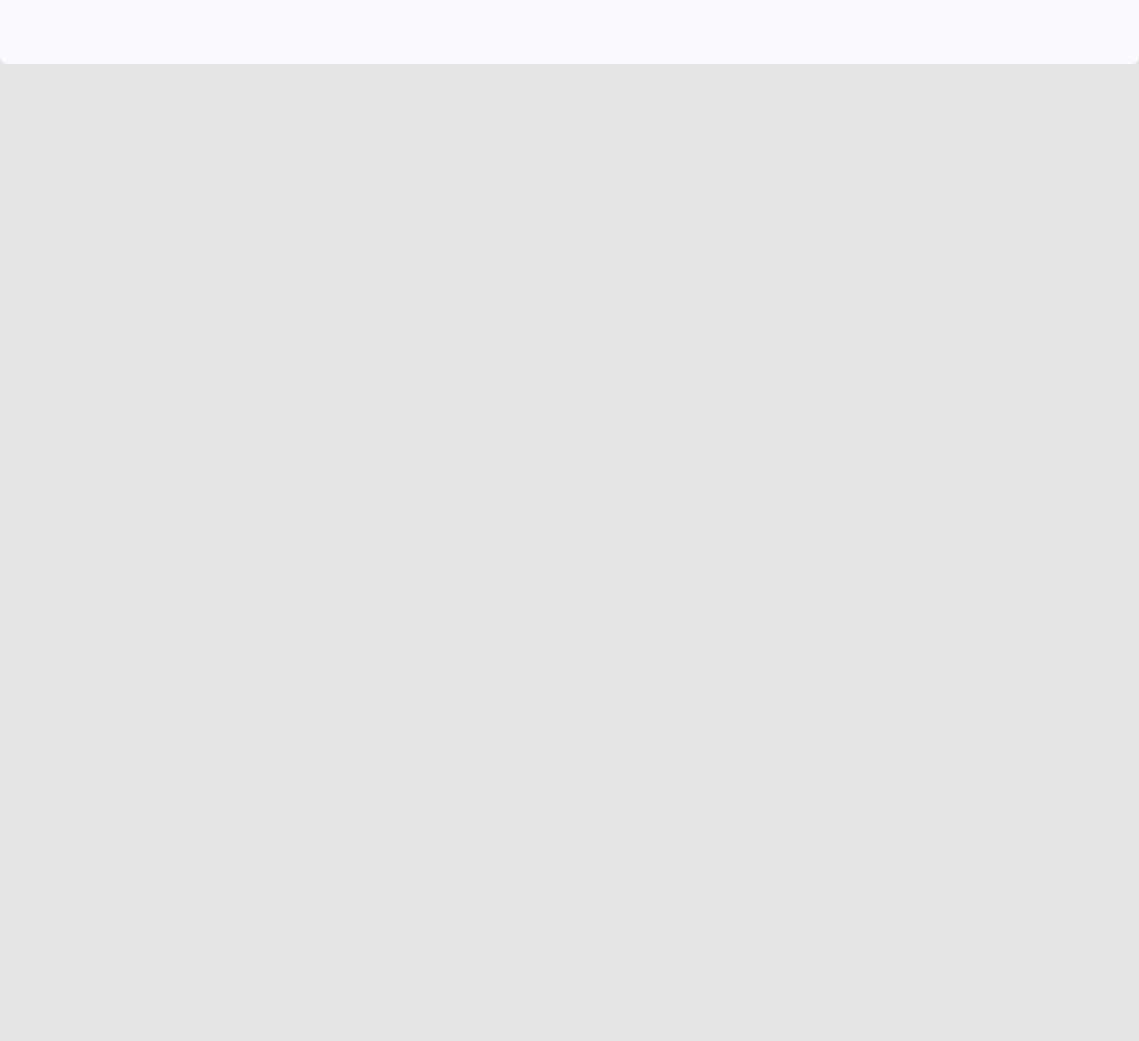
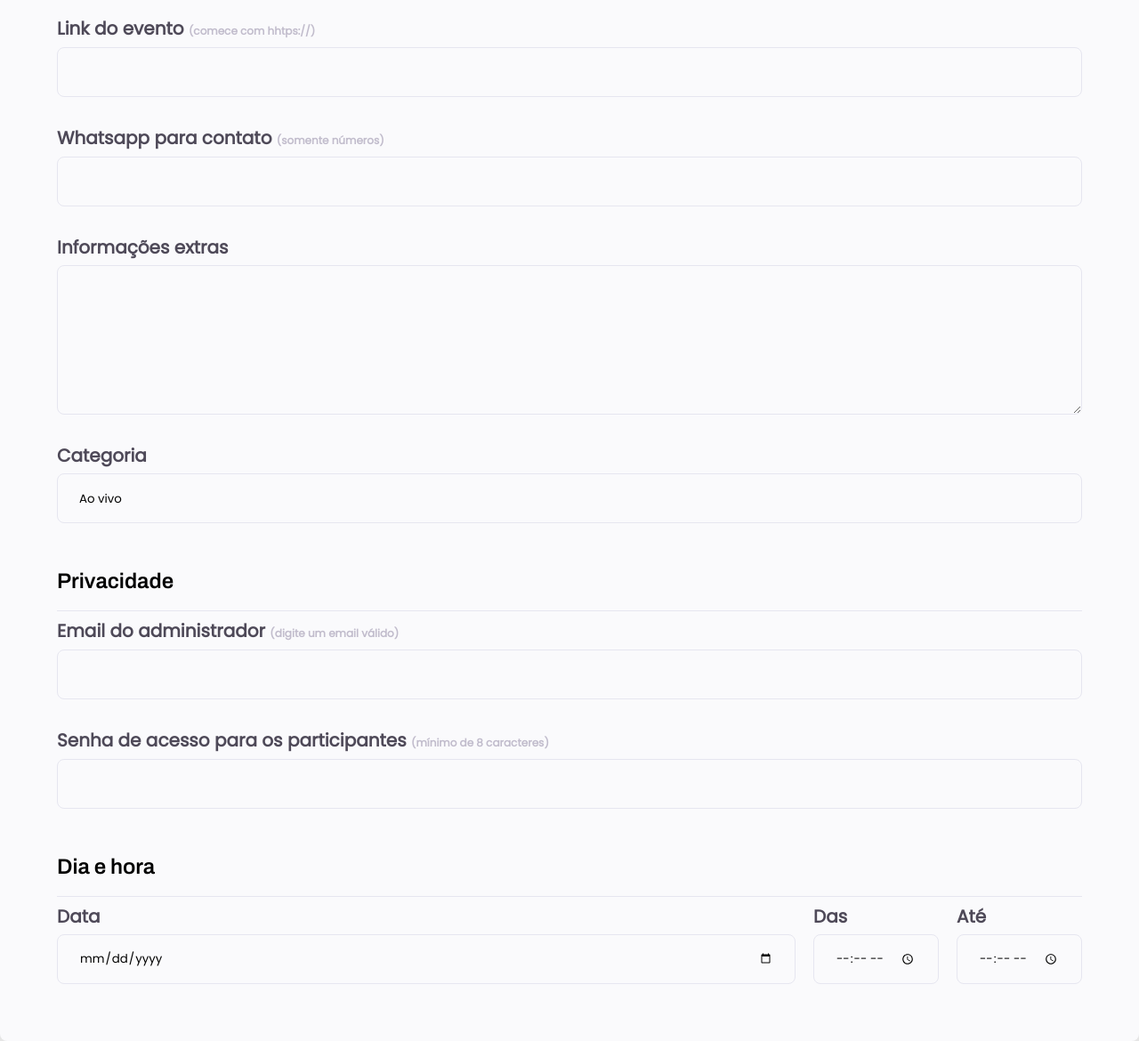
Before and after one commit to menesesdev/form, a plain HTML site: page index.html in a window 1280 px wide. Shown: the part 500-1670 px from the top of the page at 89% size. Before the commit the page ends 800 px from the top, so only its background shows below. Drawn offline with Linux system fonts and the light colour scheme.

Commit message:
Adicionando e estilizando novos campos

```diff
--- a/index.html
+++ b/index.html
@@ -31,6 +31,78 @@
 
                 <input type="text" id="event-title"/>
             </div>
+
+            <div class="input-wrapper">
+                <label for "event-link">Link do evento <span>(comece com hhtps://)</span></label>
+
+                <input type="url" id="event-link"/>
+            </div>
+
+            <div class="input-wrapper">
+                <label for "event-whatsapp">Whatsapp para contato <span>(somente números)</span></label>
+
+                <input type="number" id="event-whatsapp"/>
+            </div>
+
+            <div class="input-wrapper">
+                <label for "event-info">Informações extras</label>
+
+                <textarea id="event-info"></textarea>
+            </div>
+
+            <div class="input-wrapper">
+                <label for "event-category">Categoria</label>
+
+                <select>
+                    <option value="live">Ao vivo</option>
+                    <option value="podcast">Podcast</option>
+                    <option value="mentorship">Mentiroia</option>
+                </select>
+            </div>
+        </fieldset>
+
+
+        <fieldset>
+            <legend>Privacidade</legend>
+
+            <div class="input-wrapper">
+                <label for "event-email">Email do administrador <span>(digite um email válido)</span></label>
+
+                <input type="email" id="event-title"/>
+            </div>
+
+            <div class="input-wrapper">
+                <label for "event-password">Senha de acesso para os participantes <span>(mínimo de 8 caracteres)</span></label>
+
+                <input type="password" id="event-password"/>
+            </div>
+
+        </fieldset>
+
+
+        <fieldset>
+            <legend>Dia e hora</legend>
+
+            <div class="col-3">
+                <div class="input-wrapper">
+                    <label for "event-date">Data</label>
+
+                    <input type="date" id="event-data"/>
+                </div>
+
+                <div class="input-wrapper">
+                    <label for "event-begin">Das</label>
+
+                    <input type="time" id="event-password"/>
+                </div>
+
+                <div class="input-wrapper">
+                    <label for "event-password">Até</label>
+
+                    <input type="time" id="event-password"/>
+                </div>
+            </div>
+
         </fieldset>
     </form>
 
--- a/style.css
+++ b/style.css
@@ -62,12 +62,18 @@ form {
     border-radius: 8px;
     width: 100%;
 
+    padding: 64px;
 
-    padding: 64px;
+    display: flex;
+    flex-direction: column;
+    gap: 48px;
 }
 
 fieldset {
     border: none;
+    display: flex;
+    flex-direction: column;
+    gap: 24px;
 }
 
 fieldset legend {
@@ -104,7 +110,9 @@ fieldset legend {
     color: #c1bccc;
 }
 
-.input-wrapper input {
+.input-wrapper input,
+.input-wrapper textarea,
+.input-wrapper select{
     background: #fafafc;
     border: 1px solid #e6e6f0;
     box-sizing: border-box;
@@ -113,3 +121,21 @@ fieldset legend {
     height: 56px;
     padding: 0 24px;
 }
+
+.input-wrapper textarea {
+    padding: 0;
+    height: 168px;
+}
+
+.input-wrapper select {
+    appearance: none;
+    -webkit-appearance: none;
+}
+
+.col-3{
+    gap: 20px;
+    display: flex;
+}
+.col-3 > div:nth-child(1){
+    width: 100%;
+}
```
